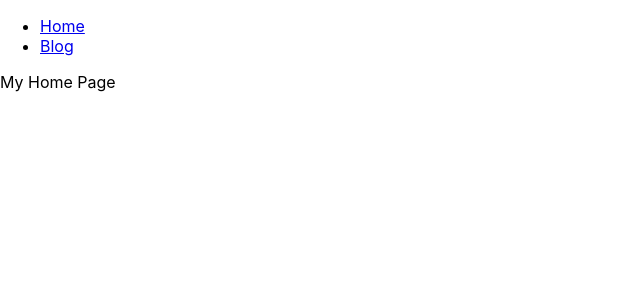
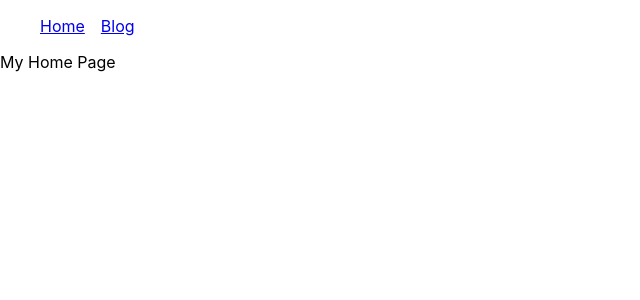
Before and after one commit to honmetha/New-Repository12, a React (Create React App) app in the folder app/: page / in a window 1280 px wide. Shown: the top 300 px of the page, without its empty margins (0-640 px from the left). Built offline with nearby package versions, Linux system fonts and the light colour scheme.

Commit message:
Add some stylings to nav menu

```diff
--- a/app/src/App.js
+++ b/app/src/App.js
@@ -9,8 +9,8 @@ function App() {
     <BrowserRouter>
       <div>
         <nav>
-          <ul>
-            <li>
+          <ul style={{ listStyle: "none", display: "flex" }}>
+            <li style={{ paddingRight: "1rem" }}>
               <Link to="/">Home</Link>
             </li>
             <li>
```
